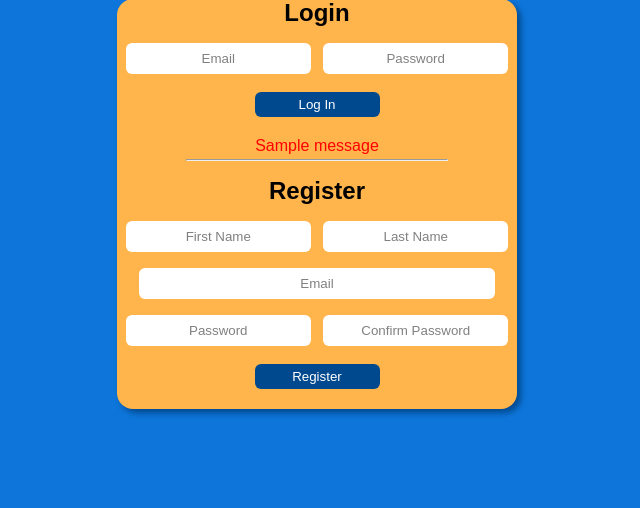
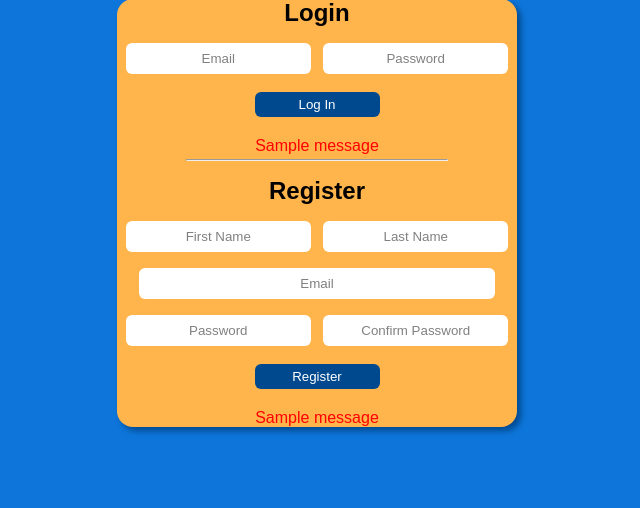
Before and after one commit to Npasin/BrightIdeas, a Flask app: page / in a window 1280 px wide. Shown: the part 257-765 px from the top of the page, without its empty margins (323-963 px from the left). Run offline with Flask 2, Linux system fonts and the light colour scheme; tables that the repository leaves empty hold one stand-in row (values such as "Sample post"); one stand-in notice (Sample message) is shown.

Commit message:
login_reg

```diff
--- a/templates/login_registration.html
+++ b/templates/login_registration.html
@@ -42,6 +42,13 @@
             <div id="reg_error_pw"></div><div id="reg_error_pw_match"></div>
             <button type="submit" id="reg_submit" class="log_reg_but">Register</button>
         </form>
+        {% with messages = get_flashed_messages(category_filter=["registration"]) %}
+        {% if messages %}
+            {% for message in messages %}
+                <p style="color:red">{{message}}</p>
+            {% endfor %}
+        {% endif %}
+        {% endwith %}
     </div>
 </body>
 
```
